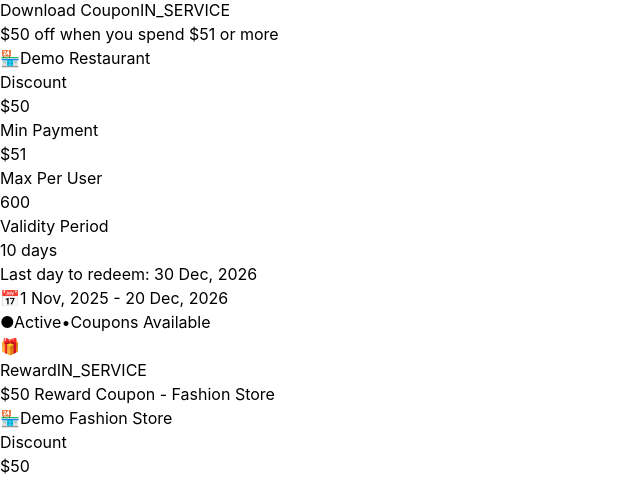
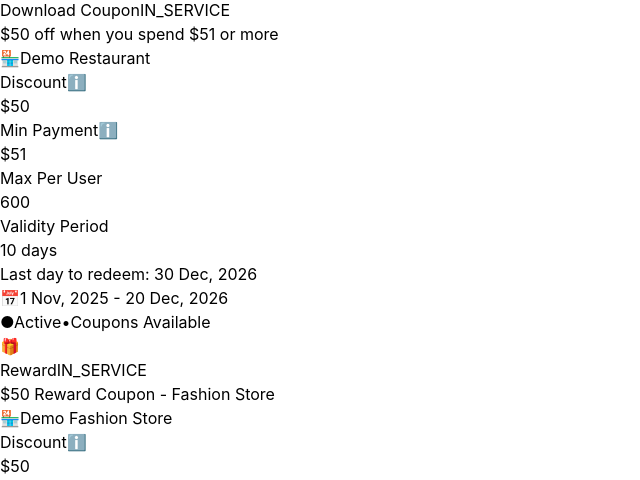
Before and after one commit to papercoding22/ddd-task-app, a React (Vite) app: page / in a window 1280 px wide. Shown: the part 458-938 px from the top of the page, without its empty margins (0-640 px from the left). Built offline with nearby package versions, Linux system fonts and the light colour scheme.

Commit message:
feat: Add tooltip support to DownloadableCouponCard and RewardCouponCard components

```diff
--- a/src/marketing-platform/presentation/components/DownloadableCouponCard.tsx
+++ b/src/marketing-platform/presentation/components/DownloadableCouponCard.tsx
@@ -52,10 +52,12 @@ export const DownloadableCouponCard: React.FC<DownloadableCouponCardProps> = ({
         <StatItem
           label="Discount"
           value={`$${coupon.getCouponDiscountPrice().toLocaleString()}`}
+          tooltip="The discount amount that will be deducted from your purchase when using this coupon"
         />
         <StatItem
           label="Min Payment"
           value={`$${coupon.getMinimumPaymentPrice().toLocaleString()}`}
+          tooltip="The minimum purchase amount required to use this coupon"
         />
         <StatItem
           label="Max Per User"
--- a/src/marketing-platform/presentation/components/RewardCouponCard.tsx
+++ b/src/marketing-platform/presentation/components/RewardCouponCard.tsx
@@ -52,6 +52,7 @@ export const RewardCouponCard: React.FC<RewardCouponCardProps> = ({
         <StatItem
           label="Discount"
           value={`$${coupon.getCouponDiscountPrice().toLocaleString()}`}
+          tooltip="The discount amount you'll receive when this reward coupon is applied to your purchase"
         />
         <StatItem
           label="Min Grant Price"
@@ -60,6 +61,7 @@ export const RewardCouponCard: React.FC<RewardCouponCardProps> = ({
               ? `$${coupon.getCouponGrantMinPrice()?.toLocaleString()}`
               : "No minimum"
           }
+          tooltip="The minimum purchase amount required to automatically receive this reward coupon"
         />
         <StatItem
           label="Available"
--- a/src/marketing-platform/presentation/components/index.ts
+++ b/src/marketing-platform/presentation/components/index.ts
@@ -17,4 +17,5 @@ export { StatsBar } from "./StatsBar";
 export { ActionButtons, type ButtonConfig } from "./ActionButtons";
 export { StickyHeader } from "./StickyHeader";
 export { BottomActionBar } from "./BottomActionBar";
+export { Tooltip, type TooltipPosition } from "./Tooltip";
 export type { PromotionTypeInfo } from "./types";
```
